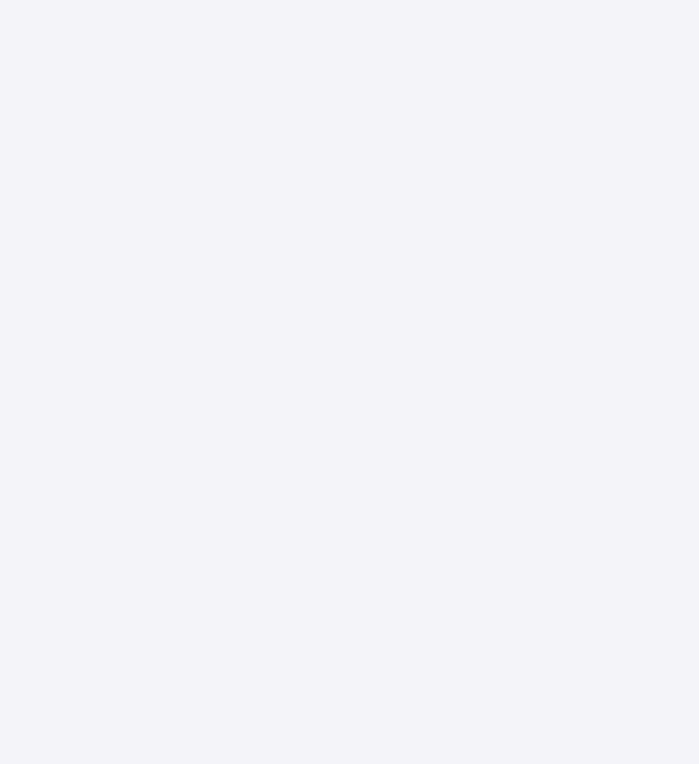
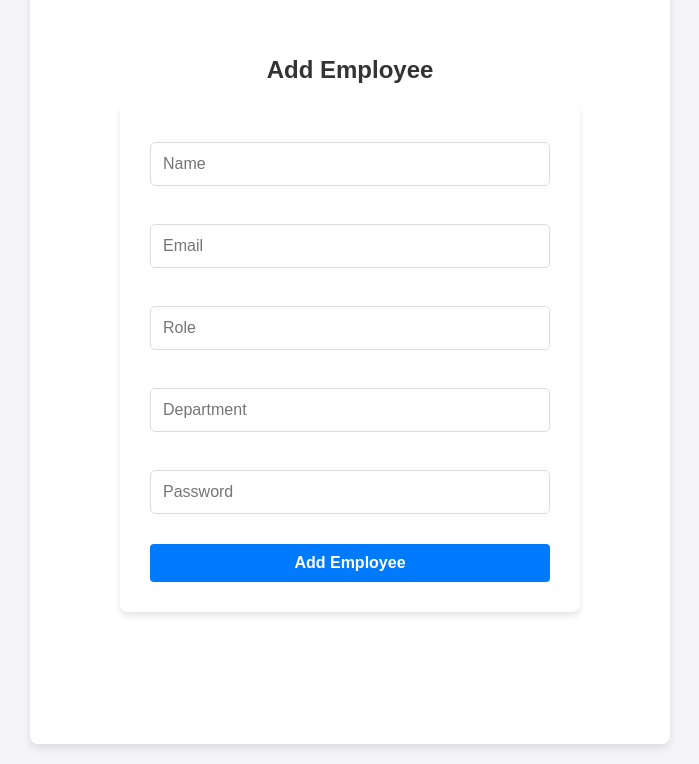
Before and after one commit to tharunkesana8978/authorization, a React (Create React App) app in the folder frontend/: page /admin/Addemployee in a window 1280 px wide. Before the commit this address had no page. Shown: the part 116-880 px from the top of the page, without its empty margins (290-989 px from the left). Before the commit the page ends 800 px from the top, so only its background shows below. Built offline with nearby package versions, Linux system fonts and the light colour scheme.

Commit message:
Admincomponent

```diff
--- a/frontend/src/App.js
+++ b/frontend/src/App.js
@@ -2,27 +2,24 @@ import React from "react";
 import { BrowserRouter as Router, Routes, Route } from "react-router-dom";
 
 import Login from "./components/Auth/Login";
-
 import Register from "./components/Auth/Register";
 
 import Dashboard from "./components/Admin/Dashboard";
 import EmployeeList from "./components/Admin/EmployeeList";
-
-
-
+import AddEmployee from "./components/Admin/AddEmployee";
+import EditEmployee from "./components/Admin/EditEmployee";
 
 function App() {
     return (
         <Router>
             <Routes>
+                <Route path="/login" element={<Login />} />
+                <Route path="/" element={<Register />} />
+                <Route path="/admin/dashboard" element={<Dashboard />} />
+                <Route path="/admin/employees" element={<EmployeeList />} />
+                <Route path="/admin/Addemployee" element={<AddEmployee />} />
+                <Route path="/admin/employees/edit/:id" element={<EditEmployee />} />
 
-                <Route path="/Login" element={<Login />} />
-
-
-            <Route path="/" element={<Register />} />
-
-            <Route path="/admin/dashboard" element={<Dashboard />} />
-            <Route path="/admin/employees" element={<EmployeeList />} />
 
             </Routes>
         </Router>
--- /dev/null
+++ b/frontend/src/components/Admin/AddEmployee.js
@@ -0,0 +1,121 @@
+import React, { useState } from "react";
+import API from "../../utils/api";
+
+
+const AddEmployee = () => {
+    const [employeeData, setEmployeeData] = useState({
+        name: "",
+        email: "",
+        role: "",
+        department: "",
+        password: "",
+    });
+
+    const [loading, setLoading] = useState(false);
+    const [error, setError] = useState("");
+    const [success, setSuccess] = useState("");
+
+    const handleChange = (e) => {
+        setEmployeeData({ ...employeeData, [e.target.name]: e.target.value });
+    };
+
+    const handleSubmit = async (e) => {
+        e.preventDefault();
+        setLoading(true);
+        setError("");
+        setSuccess("");
+
+        try {
+
+            const { name, email, role, department, password } = employeeData;
+            if (!name || !email || !role || !department || !password) {
+                setError("All fields are required.");
+                setLoading(false);
+                return;
+            }
+
+
+            console.log("Sending data:", employeeData);
+
+            const response = await API.post("/admin/employees", employeeData);
+
+            console.log("Response from server:", response);
+
+            if (response.status === 201) {
+                setSuccess("Employee added successfully!");
+                setEmployeeData({ name: "", email: "", role: "", department: "", password: "" });
+            } else {
+                setError("Failed to add employee.");
+            }
+        } catch (error) {
+            console.error("Error during API request:", error);
+            if (error.response) {
+                setError(`Error: ${error.response.data.message || error.response.statusText}`);
+            } else if (error.request) {
+                setError("Network error: Unable to reach the server.");
+            } else {
+                setError("Unexpected error occurred.");
+            }
+        } finally {
+            setLoading(false);
+        }
+    };
+
+    return (
+        <div className="container">
+            <h2>Add Employee</h2>
+
+            {}
+            {success && <div className="success-message">{success}</div>}
+            {error && <div className="error-message">{error}</div>}
+
+            <form onSubmit={handleSubmit}>
+                <input
+                    type="text"
+                    name="name"
+                    placeholder="Name"
+                    value={employeeData.name}
+                    onChange={handleChange}
+                    required
+                />
+                <input
+                    type="email"
+                    name="email"
+                    placeholder="Email"
+                    value={employeeData.email}
+                    onChange={handleChange}
+                    required
+                />
+                <input
+                    type="text"
+                    name="role"
+                    placeholder="Role"
+                    value={employeeData.role}
+                    onChange={handleChange}
+                    required
+                />
+                <input
+                    type="text"
+                    name="department"
+                    placeholder="Department"
+                    value={employeeData.department}
+                    onChange={handleChange}
+                    required
+                />
+                <input
+                    type="password"
+                    name="password"
+                    placeholder="Password"
+                    value={employeeData.password}
+                    onChange={handleChange}
+                    required
+                />
+                <button type="submit" disabled={loading}>
+                    {loading ? "Adding..." : "Add Employee"}
+                </button>
+            </form>
+        </div>
+    );
+};
+
+export default AddEmployee;
--- /dev/null
+++ b/frontend/src/components/Admin/Dashboard.css
@@ -0,0 +1,34 @@
+.container {
+    max-width: 600px;
+    margin: 20px auto;
+    padding: 20px;
+    background-color: #ffffff;
+    box-shadow: 0 4px 8px rgba(0, 0, 0, 0.1);
+    border-radius: 8px;
+    text-align: center;
+}
+
+h2 {
+    color: #333;
+    margin-bottom: 20px;
+}
+
+ul {
+    list-style: none;
+    padding: 0;
+}
+
+ul li {
+    margin: 10px 0;
+}
+
+ul li a {
+    text-decoration: none;
+    font-size: 16px;
+    color: #007bff;
+    transition: color 0.3s;
+}
+
+ul li a:hover {
+    color: #0056b3;
+}
--- a/frontend/src/components/Admin/Dashboard.js
+++ b/frontend/src/components/Admin/Dashboard.js
@@ -1,5 +1,6 @@
 import React from "react";
 import { Link } from "react-router-dom";
+import './Dashboard.css';
 
 const AdminDashboard = () => {
     return (
@@ -9,6 +10,9 @@ const AdminDashboard = () => {
                 <li>
                     <Link to="/admin/employees">Manage Employees</Link>
                 </li>
+                <li>
+                    <Link to="/admin/AddEmployee">Add Employee</Link>
+                </li>
             </ul>
         </div>
     );
--- /dev/null
+++ b/frontend/src/components/Admin/EditEmployee.css
@@ -0,0 +1,48 @@
+.container {
+    max-width: 600px;
+    margin: 20px auto;
+    padding: 20px;
+    background-color: #ffffff;
+    box-shadow: 0 4px 8px rgba(0, 0, 0, 0.1);
+    border-radius: 8px;
+}
+
+h2 {
+    color: #333;
+    margin-bottom: 20px;
+    text-align: center;
+}
+
+form {
+    display: flex;
+    flex-direction: column;
+    gap: 15px;
+}
+
+form input {
+    padding: 10px;
+    font-size: 16px;
+    border: 1px solid #ddd;
+    border-radius: 4px;
+    outline: none;
+    transition: border-color 0.3s;
+}
+
+form input:focus {
+    border-color: #007bff;
+}
+
+form button {
+    padding: 10px 20px;
+    font-size: 16px;
+    color: #fff;
+    background-color: #007bff;
+    border: none;
+    border-radius: 4px;
+    cursor: pointer;
+    transition: background-color 0.3s;
+}
+
+form button:hover {
+    background-color: #0056b3;
+}
--- /dev/null
+++ b/frontend/src/components/Admin/EditEmployee.js
@@ -0,0 +1,90 @@
+import React, { useEffect, useState } from "react";
+import { useParams, useNavigate } from "react-router-dom";
+import API from "../../utils/api";
+import './EditEmployee.css';
+
+const EditEmployee = () => {
+    const { id } = useParams();
+    const navigate = useNavigate();
+    const [employeeData, setEmployeeData] = useState({
+        name: "",
+        email: "",
+        role: "",
+        department: "",
+    });
+
+    useEffect(() => {
+        const fetchEmployee = async () => {
+            try {
+                const { data } = await API.get(`/admin/employees/${id}`);
+                setEmployeeData(data);
+            } catch (error) {
+                console.error("Error fetching employee data:", error);
+            }
+        };
+        fetchEmployee();
+    }, [id]);
+
+    const handleChange = (e) => {
+        const { name, value } = e.target;
+        setEmployeeData((prevState) => ({
+            ...prevState,
+            [name]: value,
+        }));
+    };
+
+    const handleSubmit = async (e) => {
+        e.preventDefault();
+        try {
+            await API.put(`/admin/employees/${id}`, employeeData);
+            alert("Employee updated successfully!");
+            navigate("/admin/employees");
+        } catch (error) {
+            console.error("Error updating employee:", error);
+            alert("Failed to update employee.");
+        }
+    };
+
+    return (
+        <div className="container">
+            <h2>Edit Employee</h2>
+            <form onSubmit={handleSubmit}>
+                <input
+                    type="text"
+                    name="name"
+                    placeholder="Name"
+                    value={employeeData.name}
+                    onChange={handleChange}
+                    required
+                />
+                <input
+                    type="email"
+                    name="email"
+                    placeholder="Email"
+                    value={employeeData.email}
+                    onChange={handleChange}
+                    required
+                />
+                <input
+                    type="text"
+                    name="role"
+                    placeholder="Role"
+                    value={employeeData.role}
+                    onChange={handleChange}
+                    required
+                />
+                <input
+                    type="text"
+                    name="department"
+                    placeholder="Department"
+                    value={employeeData.department}
+                    onChange={handleChange}
+                    required
+                />
+                <button type="submit">Update Employee</button>
+            </form>
+        </div>
+    );
+};
+
+export default EditEmployee;
--- /dev/null
+++ b/frontend/src/components/Admin/EmployeeList.css
@@ -0,0 +1,57 @@
+.container {
+    max-width: 800px;
+    margin: 20px auto;
+    padding: 20px;
+    background-color: #ffffff;
+    box-shadow: 0 4px 8px rgba(0, 0, 0, 0.1);
+    border-radius: 8px;
+}
+
+h2 {
+    color: #333;
+    margin-bottom: 20px;
+    text-align: center;
+}
+
+table {
+    width: 100%;
+    border-collapse: collapse;
+    margin-top: 20px;
+}
+
+table th,
+table td {
+    padding: 10px;
+    text-align: left;
+    border-bottom: 1px solid #ddd;
+}
+
+table th {
+    background-color: #f4f4f4;
+    color: #333;
+    font-weight: bold;
+}
+
+table tbody tr:hover {
+    background-color: #f9f9f9;
+}
+
+table button {
+    padding: 5px 10px;
+    font-size: 14px;
+    border: none;
+    border-radius: 4px;
+    cursor: pointer;
+    margin-right: 10px;
+}
+
+
+table button:first-child {
+    background-color: #56ff01;
+    color: #fff;
+}
+
+table button:last-child {
+    background-color: #ff0000;
+    color: #fff;
+}
--- a/frontend/src/utils/api.js
+++ b/frontend/src/utils/api.js
@@ -1,7 +1,7 @@
 import axios from "axios";
 
 const API = axios.create({
-    baseURL: "http://localhost:5000/api"
+    baseURL: "http://localhost:5000/api",
 });
 
 API.interceptors.request.use((req) => {
```
Also changed, not shown: frontend/src/components/Admin/EmployeeList.js (+17 -3 lines).
